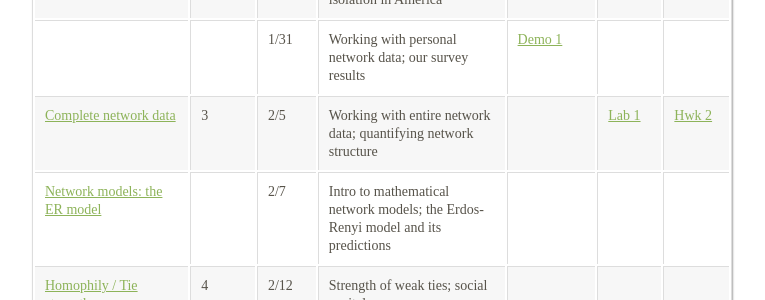
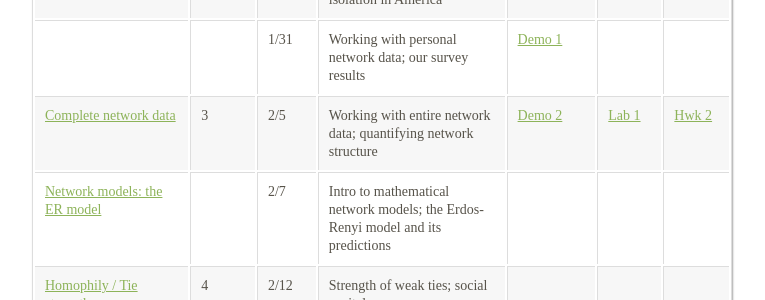
Before and after one commit to dfeehan/dfeehan.github.io, a Jekyll site: the page teaching/2019sp_demog180.html, which Jekyll copies as it is, in a window 1280 px wide and 900 px high, scrolled down 870 px. Shown: the part 152-452 px from the top of the window, without its empty margins (258-1023 px from the left). Built offline with Jekyll 4.4.1, drawn with Linux system fonts in a browser that asks for light colours.

Commit message:
added lecture demo

```diff
--- a/teaching/2019sp_demog180.html
+++ b/teaching/2019sp_demog180.html
@@ -413,7 +413,7 @@
 <td>3</td>
 <td>2/5</td>
 <td>Working with entire network data; quantifying network structure</td>
-<td></td>
+<td><a href="http://datahub.berkeley.edu/user-redirect/interact?account=dfeehan&amp;repo=demog180-sp2019&amp;branch=master&amp;path=lecture/02_working_with_entire_network_data/02_intro_to_whole_network_data.ipynb">Demo 2</a></td>
 <td><a href="http://datahub.berkeley.edu/user-redirect/interact?account=dfeehan&amp;repo=demog180-sp2019&amp;branch=master&amp;path=labs/Lab1">Lab 1</a></td>
 <td><a href="http://datahub.berkeley.edu/user-redirect/interact?account=dfeehan&amp;repo=demog180-sp2019&amp;branch=master&amp;path=hwk/hw2/hw02.ipynb">Hwk 2</a></td>
 </tr>
```
